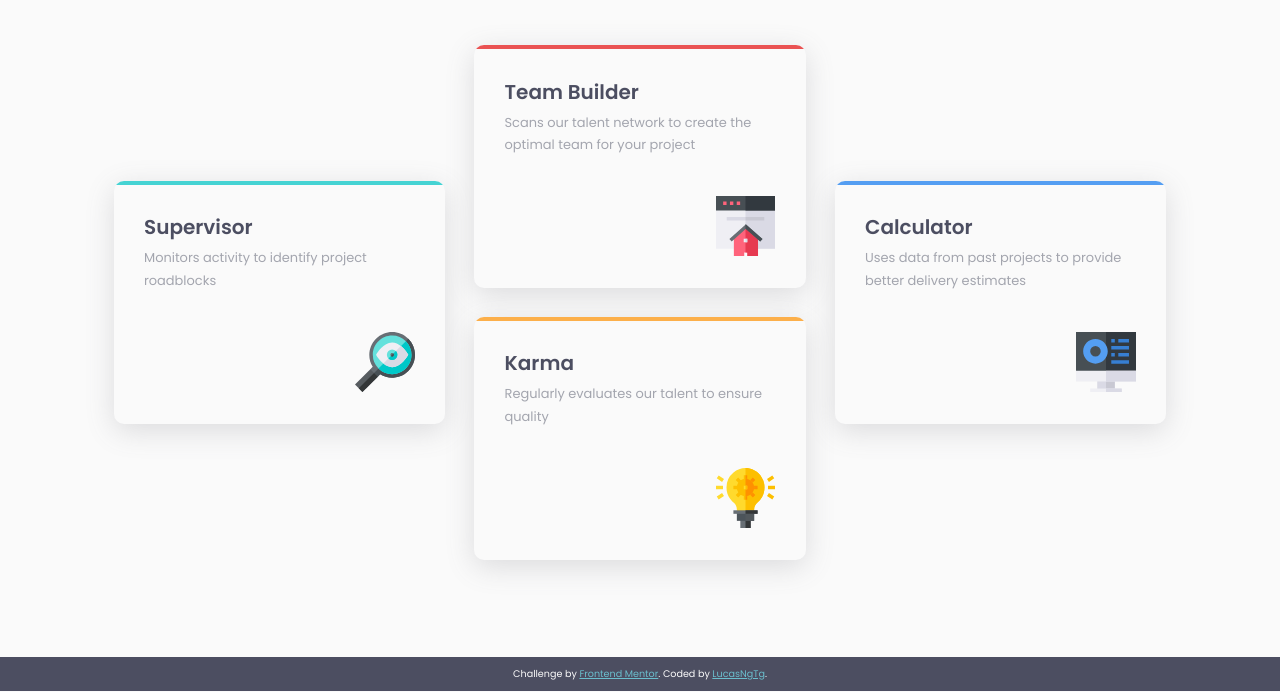
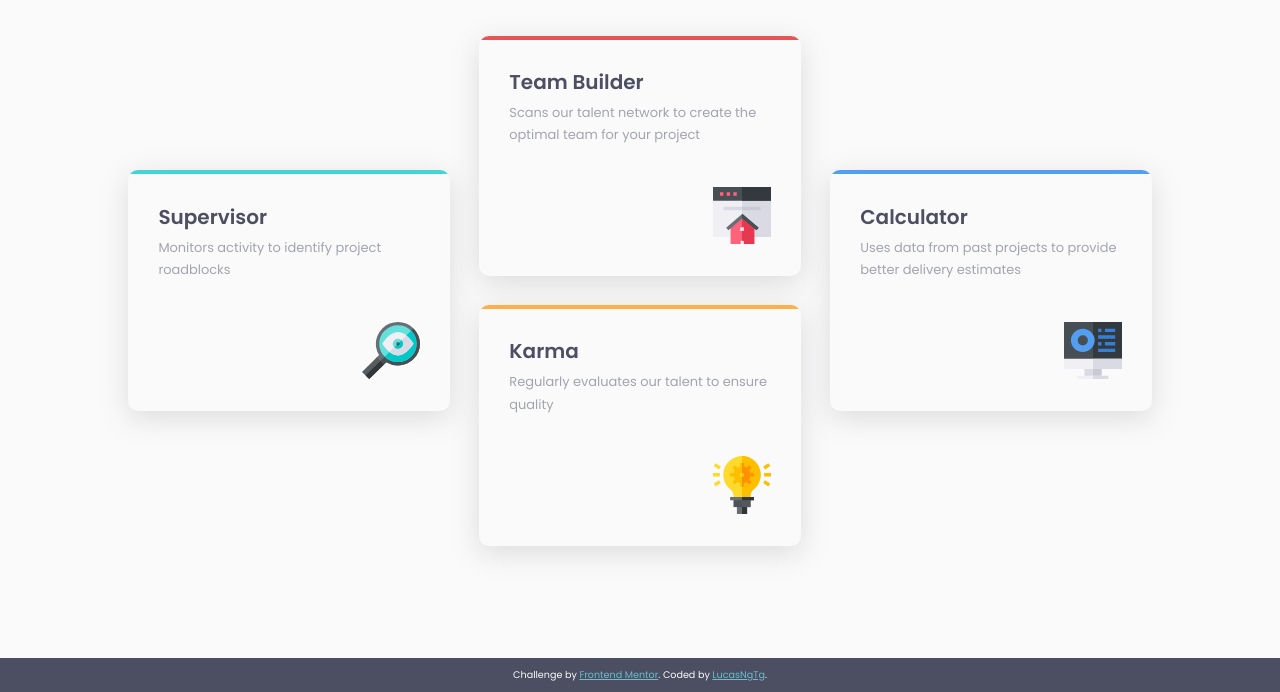
Before and after one commit to LucasNgTg/four-card-feature-section, a plain HTML site: page index.html in a window 1280 px wide. Shown: the part 265-957 px from the top of the page. Drawn offline with Linux system fonts and the light colour scheme.

Commit message:
Modified desktop layout

```diff
--- a/src/css/responsive.css
+++ b/src/css/responsive.css
@@ -16,7 +16,7 @@
 @media(min-width: 800px) and (orientation: landscape) {
 
     main {
-        padding: 2.1rem;
+        padding: 1.5rem 3rem 3rem;
     }
 
     #start .text p {
```
